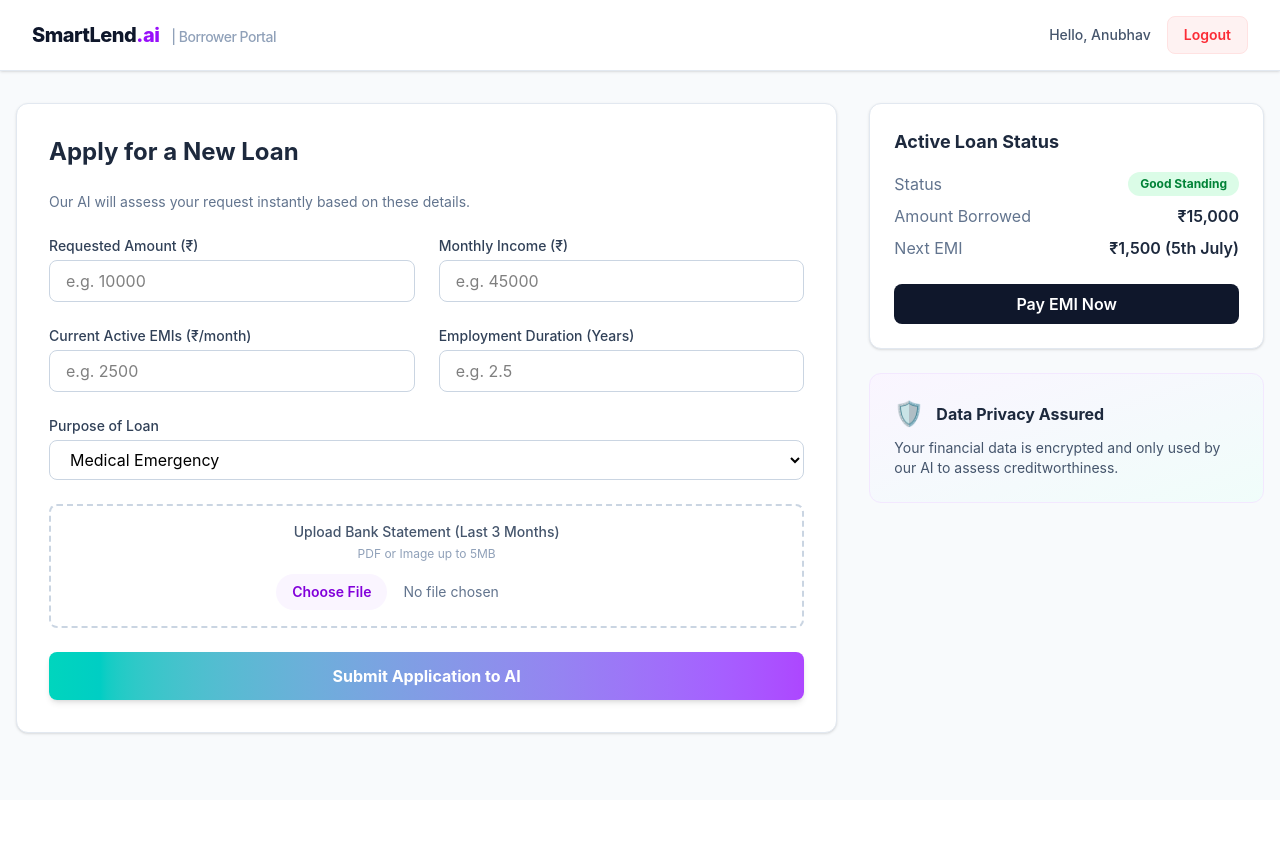
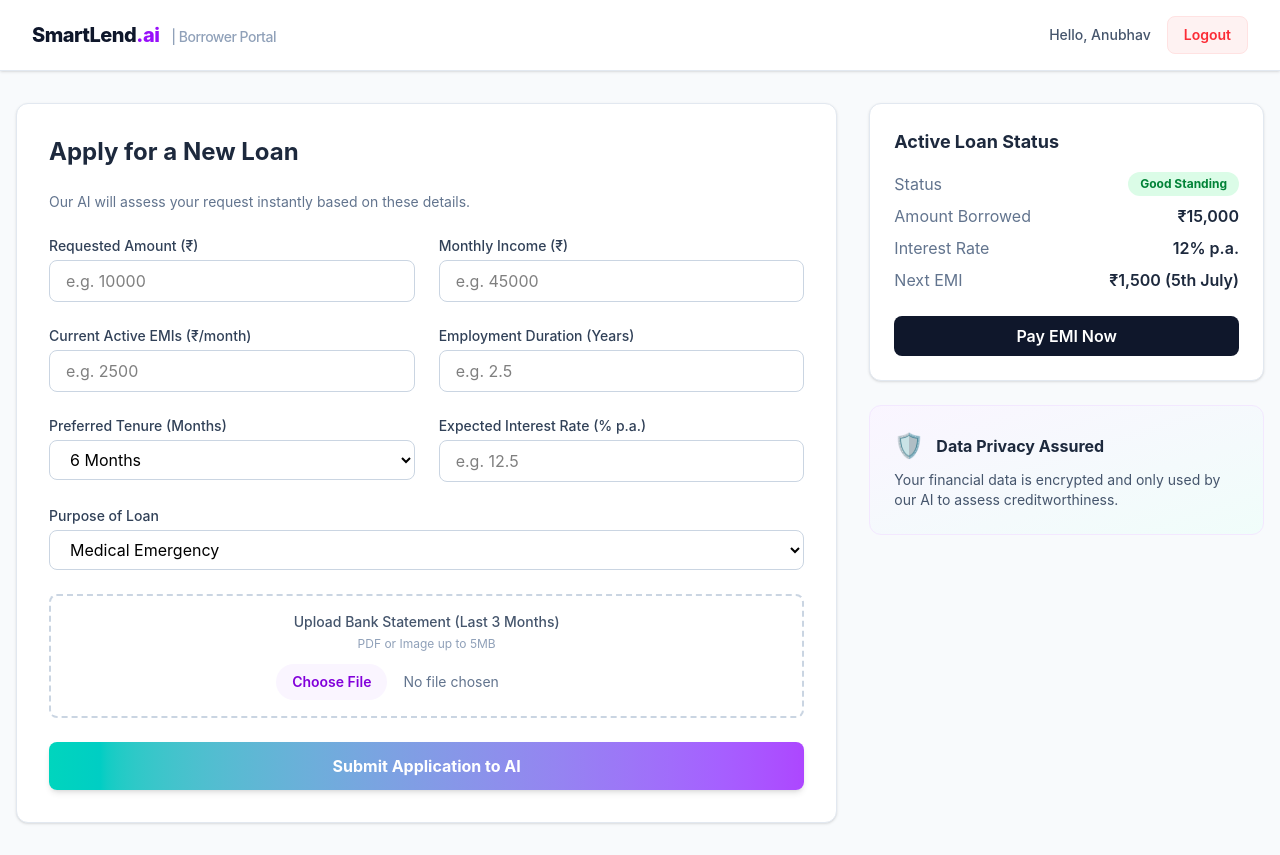
Before and after one commit to anubhavy-05/SmartLend-P2P-FinTech-Microservices, a React app in the folder frontend/: page /dashboard/borrower in a window 1280 px wide. Before the commit the page ends 800 px from the top, so only its background shows below. Built offline with nearby package versions, Linux system fonts and the light colour scheme; the HTML template or start-up script is replaced by a standard one.

Commit message:
implement borrow dasdboard

```diff
--- a/frontend/src/components/BorrowerDashboard.jsx
+++ b/frontend/src/components/BorrowerDashboard.jsx
@@ -18,33 +18,52 @@ export default function BorrowerDashboard() {
 
       <div className="max-w-7xl mx-auto px-4 py-8 grid grid-cols-1 lg:grid-cols-3 gap-8">
 
-        {/* Left Column: Apply for Loan Form (ML Inputs) */}
+        {/* Left Column: Apply for Loan Form */}
         <div className="lg:col-span-2 bg-white p-8 rounded-xl shadow-sm border border-slate-200">
           <h2 className="text-2xl font-bold text-slate-800 mb-6">Apply for a New Loan</h2>
           <p className="text-sm text-slate-500 mb-6">Our AI will assess your request instantly based on these details.</p>
 
           <form className="space-y-6">
+            {/* Ab is grid mein 6 items ho gaye hain */}
             <div className="grid grid-cols-1 md:grid-cols-2 gap-6">
-              {/* ML Feature 1: Requested Amount */}
+
               <div>
                 <label className="block text-sm font-medium text-slate-700 mb-1">Requested Amount (₹)</label>
                 <input type="number" placeholder="e.g. 10000" className="w-full px-4 py-2 border border-slate-300 rounded-lg focus:ring-2 focus:ring-teal-500 focus:outline-none" />
               </div>
-              {/* ML Feature 2: Monthly Income */}
+
               <div>
                 <label className="block text-sm font-medium text-slate-700 mb-1">Monthly Income (₹)</label>
                 <input type="number" placeholder="e.g. 45000" className="w-full px-4 py-2 border border-slate-300 rounded-lg focus:ring-2 focus:ring-teal-500 focus:outline-none" />
               </div>
-              {/* ML Feature 3: Current EMIs */}
+
               <div>
                 <label className="block text-sm font-medium text-slate-700 mb-1">Current Active EMIs (₹/month)</label>
                 <input type="number" placeholder="e.g. 2500" className="w-full px-4 py-2 border border-slate-300 rounded-lg focus:ring-2 focus:ring-teal-500 focus:outline-none" />
               </div>
-              {/* ML Feature 4: Employment Duration */}
+
               <div>
                 <label className="block text-sm font-medium text-slate-700 mb-1">Employment Duration (Years)</label>
                 <input type="number" step="0.5" placeholder="e.g. 2.5" className="w-full px-4 py-2 border border-slate-300 rounded-lg focus:ring-2 focus:ring-teal-500 focus:outline-none" />
               </div>
+
+              {/* NAYA FIELD: Loan Tenure */}
+              <div>
+                <label className="block text-sm font-medium text-slate-700 mb-1">Preferred Tenure (Months)</label>
+                <select className="w-full px-4 py-2 border border-slate-300 rounded-lg focus:ring-2 focus:ring-teal-500 focus:outline-none bg-white">
+                  <option value="6">6 Months</option>
+                  <option value="12">12 Months</option>
+                  <option value="24">24 Months</option>
+                  <option value="36">36 Months</option>
+                </select>
+              </div>
+
+              {/* NAYA FIELD: Interest Rate */}
+              <div>
+                <label className="block text-sm font-medium text-slate-700 mb-1">Expected Interest Rate (% p.a.)</label>
+                <input type="number" step="0.1" placeholder="e.g. 12.5" className="w-full px-4 py-2 border border-slate-300 rounded-lg focus:ring-2 focus:ring-teal-500 focus:outline-none" />
+              </div>
+
             </div>
 
             <div>
@@ -57,7 +76,7 @@ export default function BorrowerDashboard() {
               </select>
             </div>
 
-            {/* Dummy Document Upload for UI */}
+            {/* Dummy Document Upload */}
             <div className="p-4 border-2 border-dashed border-slate-300 rounded-lg text-center hover:bg-slate-50 transition cursor-pointer">
               <p className="text-sm font-medium text-slate-600 mb-1">Upload Bank Statement (Last 3 Months)</p>
               <p className="text-xs text-slate-400 mb-3">PDF or Image up to 5MB</p>
@@ -72,7 +91,6 @@ export default function BorrowerDashboard() {
 
         {/* Right Column: Status & Stats */}
         <div className="space-y-6">
-          {/* Active Loan Card */}
           <div className="bg-white p-6 rounded-xl shadow-sm border border-slate-200">
             <h3 className="text-lg font-bold text-slate-800 mb-4">Active Loan Status</h3>
             <div className="flex justify-between items-center mb-2">
@@ -83,6 +101,10 @@ export default function BorrowerDashboard() {
               <span className="text-slate-500">Amount Borrowed</span>
               <span className="font-semibold text-slate-800">₹15,000</span>
             </div>
+            <div className="flex justify-between items-center mb-2">
+              <span className="text-slate-500">Interest Rate</span>
+              <span className="font-semibold text-slate-800">12% p.a.</span>
+            </div>
             <div className="flex justify-between items-center">
               <span className="text-slate-500">Next EMI</span>
               <span className="font-semibold text-slate-800">₹1,500 (5th July)</span>
@@ -92,7 +114,6 @@ export default function BorrowerDashboard() {
             </button>
           </div>
 
-          {/* AI Trust Badge */}
           <div className="bg-gradient-to-br from-purple-50 to-teal-50 p-6 rounded-xl border border-purple-100">
             <div className="flex items-center space-x-3 mb-2">
               <span className="text-2xl">🛡️</span>
```
